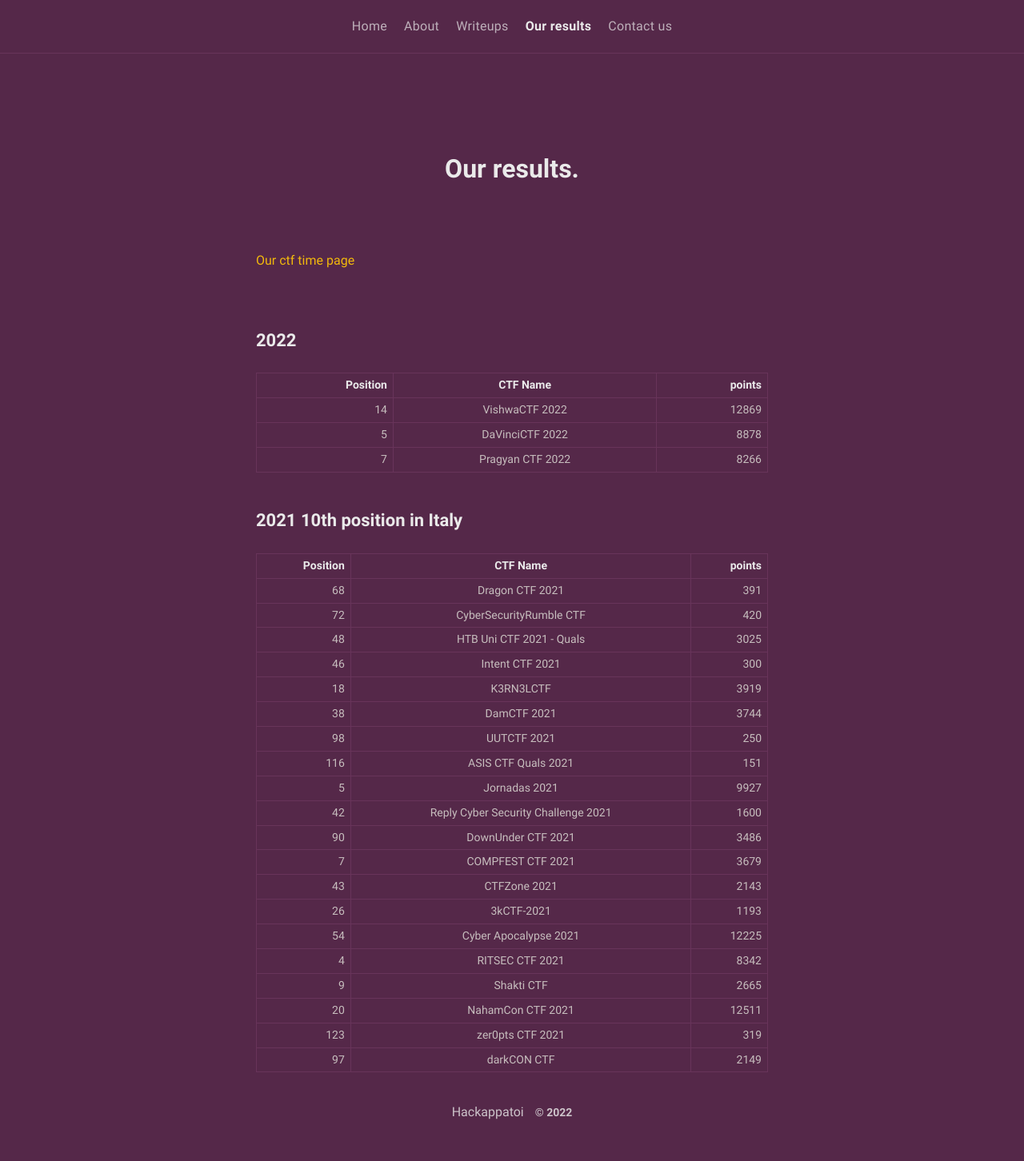
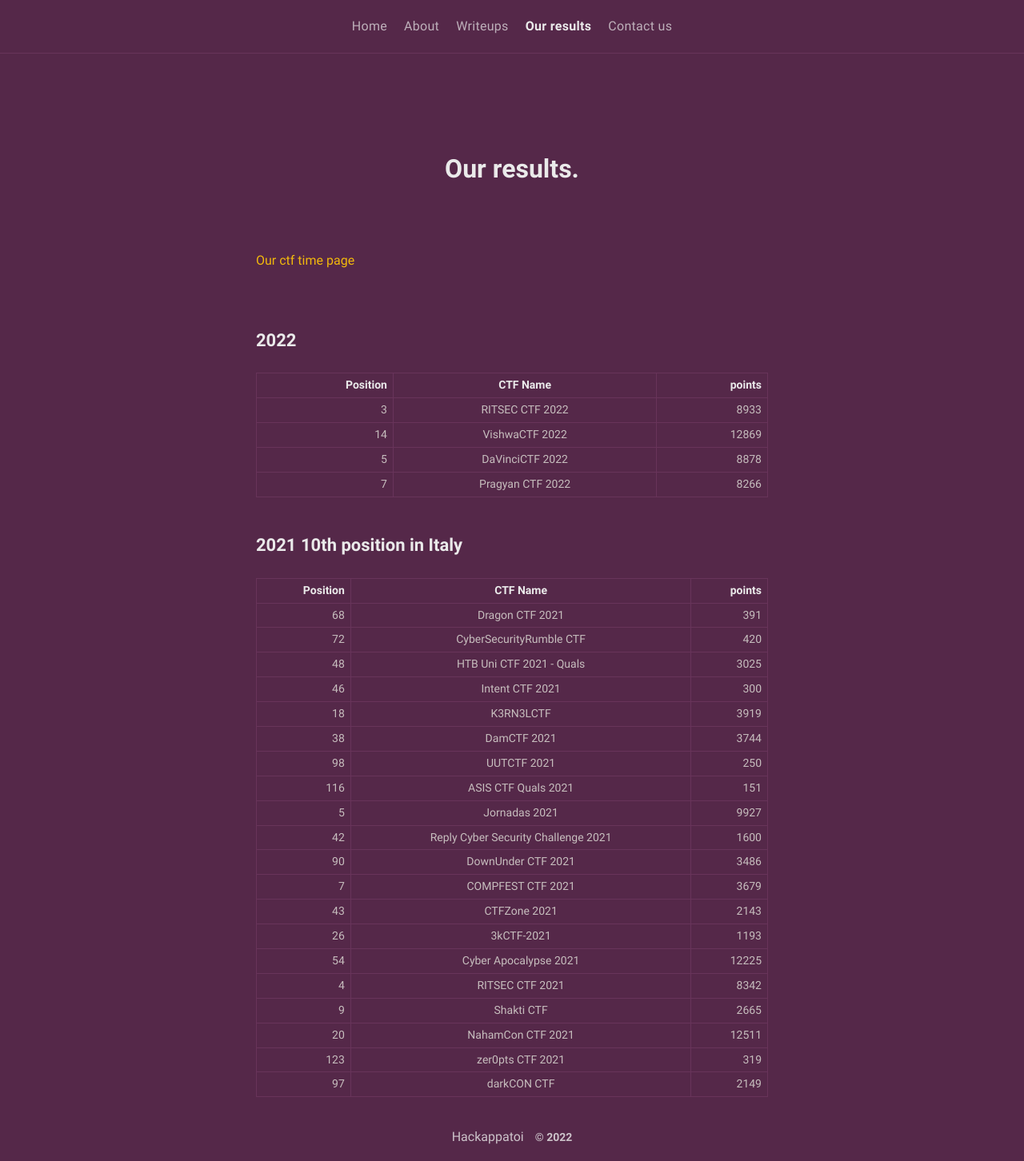
Before and after one commit to HACKappatoi/HACKappatoi.github.io, a Jekyll site: the page built from results.md, in a window 1280 px wide. Shown: the whole page at 80% size. Built offline with Jekyll 4.4.1, drawn with Linux system fonts in a browser that asks for light colours; before the commit the page ends 1421 px from its top, so only the background shows below that.

Commit message:
Update results.md

```diff
--- a/results.md
+++ b/results.md
@@ -12,6 +12,7 @@ comments: false
 
 | Position | CTF Name          | points      |
 |---------:|:-----------------:|------------:|
+|3	|RITSEC CTF 2022	|8933 |
 | 14	 |  VishwaCTF 2022	 |    12869     |
 |	5	   |  DaVinciCTF 2022	 |    8878      |
 | 7	   | 	Pragyan CTF 2022 |		8266      |
```
